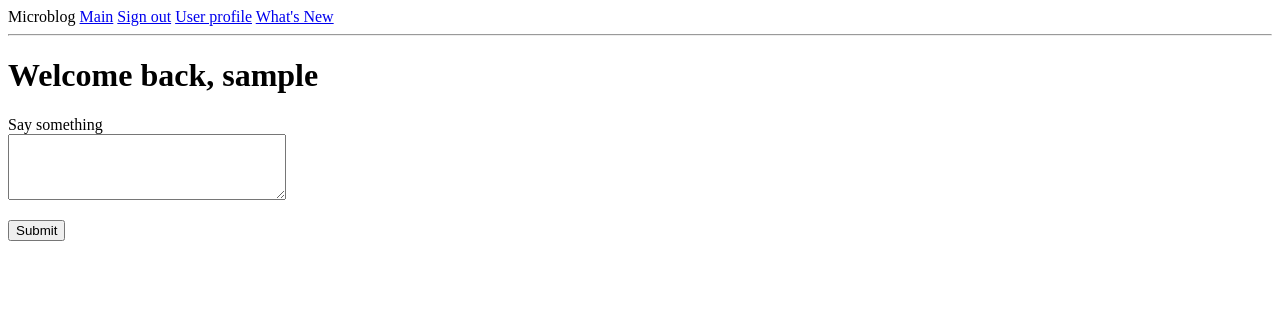
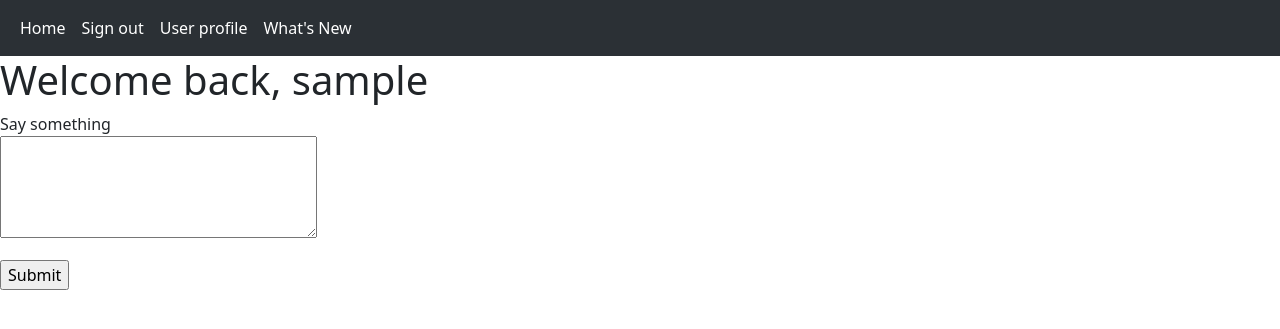
Before and after one commit to amozhegov/Flask-microblog, a Flask app: page / in a window 1280 px wide. Shown: the top 329 px of the page. Run offline with Flask 3, Linux system fonts and the light colour scheme; the visitor is signed in with stand-in values (Sample User, id 1); data comes from the database, SQL or seed files in the repository; both versions use the stored data as it was after the commit; data that the repository does not hold is empty.

Commit message:
Added bootstrap navbar

```diff
--- a/app/__init__.py
+++ b/app/__init__.py
@@ -6,6 +6,7 @@
 import logging
 from logging.handlers import SMTPHandler, RotatingFileHandler
 import os
+from flask_mail import Mail
 
 app = Flask(__name__)
 # Enable debug mode
@@ -15,6 +16,7 @@
 migrate = Migrate(app, db)
 login = LoginManager(app)
 login.login_view = 'login'
+mail = Mail(app)
 
 from app import routes, models, errors
 
--- a/app/templates/base.html
+++ b/app/templates/base.html
@@ -1,6 +1,7 @@
 <!DOCTYPE html>
 <html lang="en">
 <head>
+    <link href="https://cdn.jsdelivr.net/npm/bootstrap@5.3.2/dist/css/bootstrap.min.css" rel="stylesheet" integrity="sha384-T3c6CoIi6uLrA9TneNEoa7RxnatzjcDSCmG1MXxSR1GAsXEV/Dwwykc2MPK8M2HN" crossorigin="anonymous">
     <meta charset="UTF-8">
     <meta name="viewport" content="width=device-width, initial-scale=1.0">
     {% if title %}
@@ -10,6 +11,34 @@
     {% endif %}
 </head>
 <body>
+    <nav class="navbar navbar-expand-lg bg-body-tertiary" data-bs-theme="dark" style="background-color: #e3f2fd;">
+        <div class="container-fluid">
+
+            <div class="collapse navbar-collapse" id="navbarSupportedContent">
+                <ul class="navbar-nav me-auto mb-2 mb-lg-0">
+                    <li class="nav-item">
+                        <a class="nav-link active" aria-current="page" href="{{ url_for('index') }}">Home</a>
+                    </li>
+                    {% if current_user.is_anonymous %}
+                    <li class="nav-item">
+                        <a class="nav-link active" aria-current="page" href="{{ url_for('login') }}">Sign in</a>
+                    </li>
+                    {% else %}
+                    <li class="nav-item">
+                        <a class="nav-link active" aria-current="page" href="{{ url_for('logout') }}">Sign out</a>
+                    </li>
+                    <li class="nav-item">
+                        <a class="nav-link active" aria-current="page" href="{{ url_for('user', username=current_user.username) }}">User profile</a>
+                    </li>
+                    {% endif %}
+                    <li class="nav-item">
+                        <a class="nav-link active" aria-current="page" href="{{ url_for('explore')}}">What's New</a>
+                    </li>
+                </ul>
+            </div>
+        </div>
+    </nav>
+<!--
     <div>Microblog
         <a href="{{ url_for('index') }}">Main</a>
         {% if current_user.is_anonymous %}
@@ -19,10 +48,8 @@
         <a href="{{ url_for('user', username=current_user.username) }}">User profile</a>
         {% endif %}
         <a href="{{ url_for('explore')}}">What's New</a>
-
     </div>
-
-    <hr>
+-->
     {% with messages = get_flashed_messages() %}
     {% if messages %}
     <ul>
@@ -34,5 +61,6 @@
     {% endwith %}
     {% block content %}
     {% endblock %}
+    <script src="https://cdn.jsdelivr.net/npm/bootstrap@5.3.2/dist/js/bootstrap.bundle.min.js" integrity="sha384-C6RzsynM9kWDrMNeT87bh95OGNyZPhcTNXj1NW7RuBCsyN/o0jlpcV8Qyq46cDfL" crossorigin="anonymous"></script>
 </body>
 </html>
--- a/requirements.txt
+++ b/requirements.txt
@@ -4,3 +4,4 @@
 flask-migrate
 flask-login
 email-validator
+flask-mail
```
Also changed, not shown: app.db, 4 other files.
